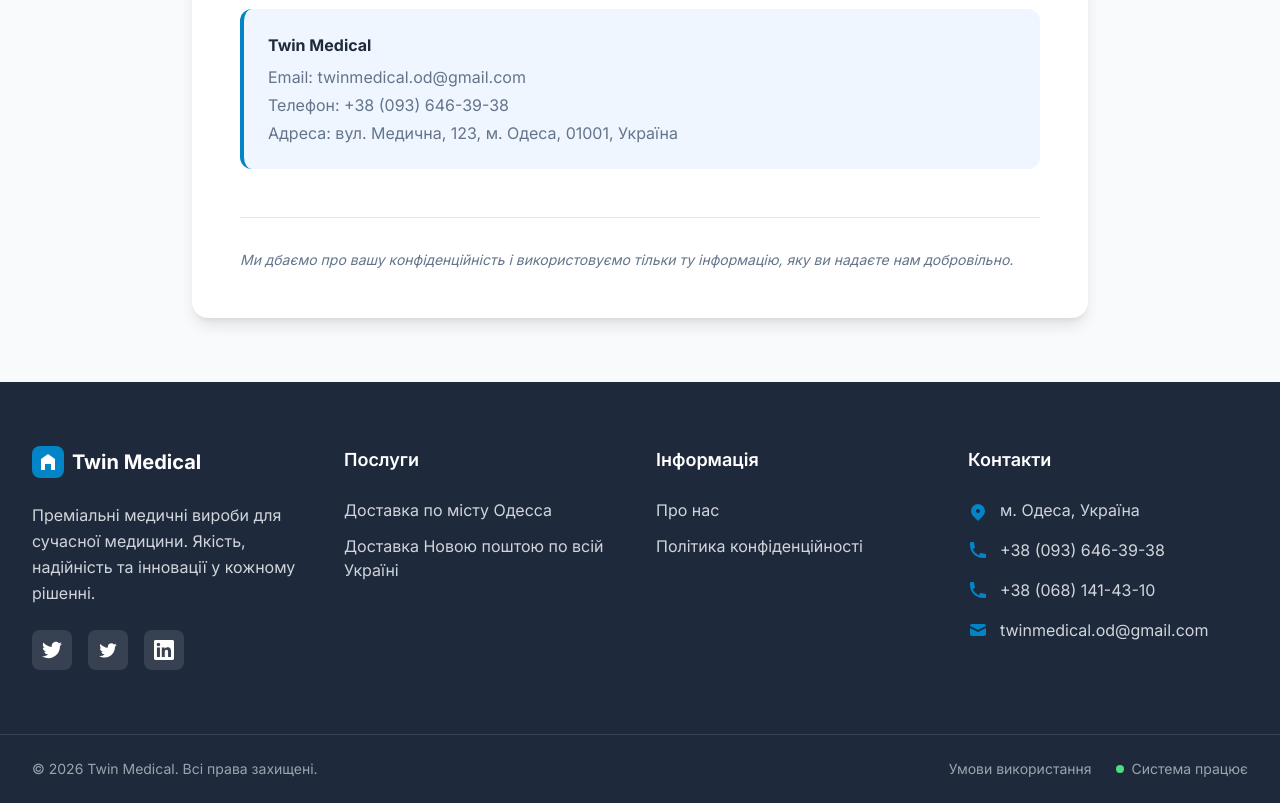
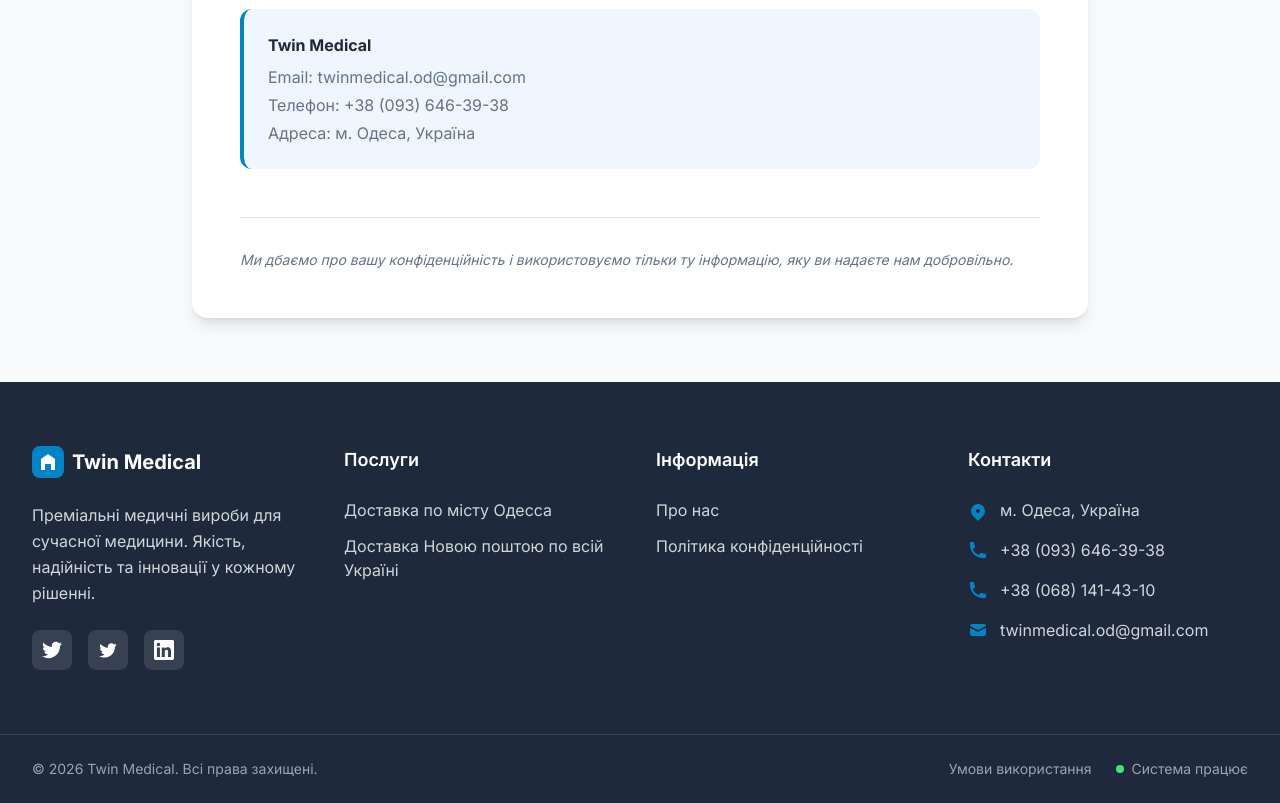
Before and after one commit to ScriptManBuilder/TwinMedicalClient, a React (Create React App) app: page /privacy in a window 1280 px wide. Shown: the part 1940-2743 px from the top of the page. Built offline with nearby package versions, Linux system fonts and the light colour scheme; the HTML template or start-up script is replaced by a standard one.

Commit message:
change adress

```diff
--- a/src/pages/privacy.tsx
+++ b/src/pages/privacy.tsx
@@ -117,7 +117,7 @@
                   <p className="text-medical-dark mb-2"><strong>Twin Medical</strong></p>
                   <p className="text-medical-gray mb-1">Email: twinmedical.od@gmail.com</p>
                   <p className="text-medical-gray mb-1">Телефон: +38 (093) 646-39-38</p>
-                  <p className="text-medical-gray">Адреса: вул. Медична, 123, м. Одеса, 01001, Україна</p>
+                  <p className="text-medical-gray">Адреса: м. Одеса, Україна</p>
                 </div>
               </section>
 
--- a/src/pages/terms.tsx
+++ b/src/pages/terms.tsx
@@ -138,7 +138,7 @@
                   <p className="text-medical-dark mb-2"><strong>Twin Medical</strong></p>
                   <p className="text-medical-gray mb-1">Email: twinmedical.od@gmail.com</p>
                   <p className="text-medical-gray mb-1">Телефон: +38 (093) 646-39-38</p>
-                  <p className="text-medical-gray">Адреса: вул. Медична, 123, м. Одеса, 01001, Україна</p>
+                  <p className="text-medical-gray">Адреса: м. Одеса, Україна</p>
                 </div>
               </section>
             </div>
```
